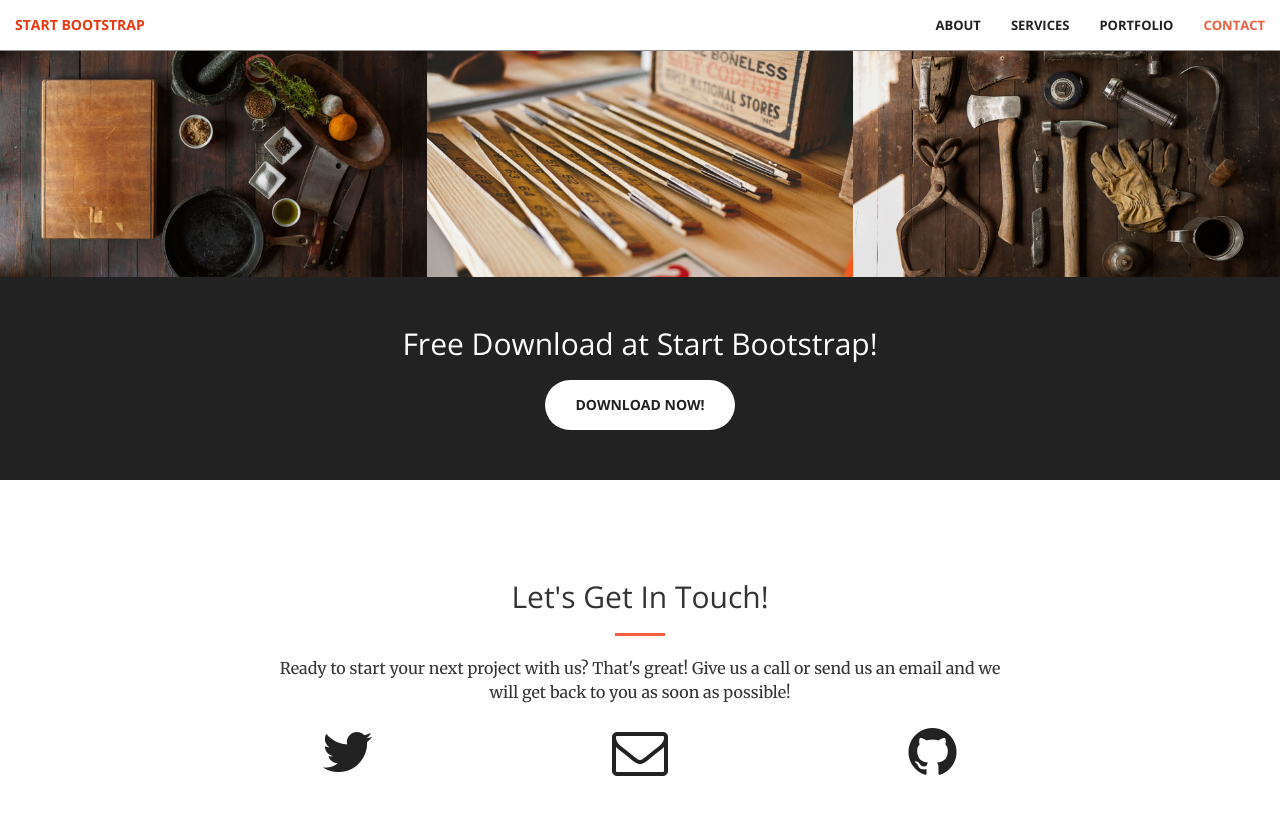
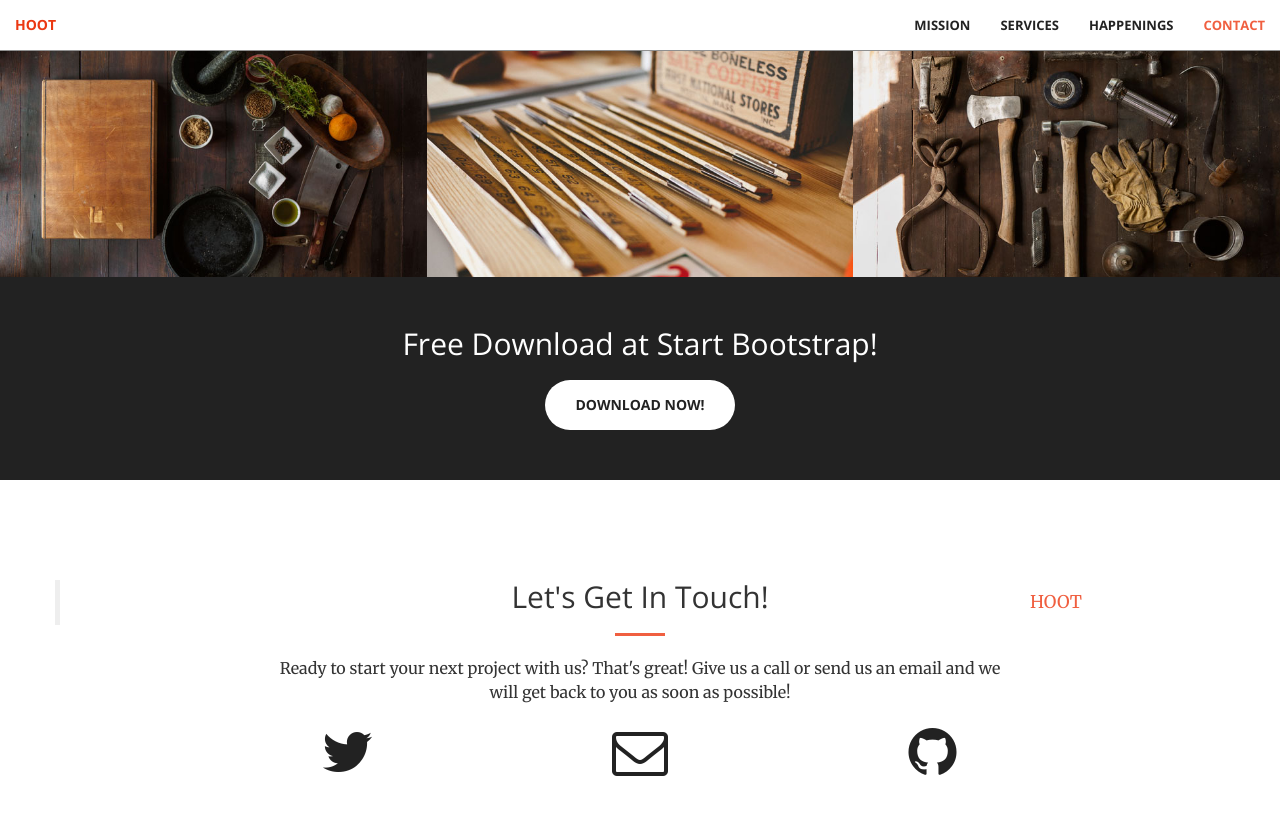
Before and after one commit to philipharding/hoot, a Jekyll site: the page built from index.html, in a window 1280 px wide and 900 px high, scrolled down 1957 px. Shown: the top 815 px of the window. Built offline with Jekyll 4.4.1, drawn with Linux system fonts in a browser that asks for light colours.

Commit message:
Adding HOOT Facebook

```diff
--- a/_config.yml
+++ b/_config.yml
@@ -1,5 +1,5 @@
 # Site settings
-title:
+title: HOOT Coffee House
 email:
 description: > # this means to ignore newlines until "baseurl:"
 baseurl: "" # the subpath of your site, e.g. /blog/
--- a/_includes/contact.html
+++ b/_includes/contact.html
@@ -25,5 +25,7 @@
             </a>
         </div>
 
+        <div class="fb-page" data-href="https://www.facebook.com/hootcoffee/" data-tabs="timeline" data-small-header="false" data-adapt-container-width="true" data-hide-cover="false" data-show-facepile="true"><blockquote cite="https://www.facebook.com/hootcoffee/" class="fb-xfbml-parse-ignore"><a href="https://www.facebook.com/hootcoffee/">HOOT</a></blockquote></div>
+
     </div>
 </section>
--- a/_includes/head.html
+++ b/_includes/head.html
@@ -6,7 +6,7 @@
     <meta name="description" content="">
     <meta name="author" content="">
 
-    <title>Creative - Start Bootstrap Theme</title>
+    <title>HOOT Coffee House</title>
 
     <!-- Bootstrap Core CSS -->
     <link rel="stylesheet" href="css/bootstrap.min.css" type="text/css">
--- a/_includes/nav.html
+++ b/_includes/nav.html
@@ -8,20 +8,20 @@
                 <span class="icon-bar"></span>
                 <span class="icon-bar"></span>
             </button>
-            <a class="navbar-brand page-scroll" href="#page-top">Start Bootstrap</a>
+            <a class="navbar-brand page-scroll" href="#page-top">HOOT</a>
         </div>
 
         <!-- Collect the nav links, forms, and other content for toggling -->
         <div class="collapse navbar-collapse" id="bs-example-navbar-collapse-1">
             <ul class="nav navbar-nav navbar-right">
                 <li>
-                    <a class="page-scroll" href="#about">About</a>
+                    <a class="page-scroll" href="#about">Mission</a>
                 </li>
                 <li>
                     <a class="page-scroll" href="#services">Services</a>
                 </li>
                 <li>
-                    <a class="page-scroll" href="#portfolio">Portfolio</a>
+                    <a class="page-scroll" href="#portfolio">Happenings</a>
                 </li>
                 <li>
                     <a class="page-scroll" href="#contact">Contact</a>
--- a/_includes/scripts.html
+++ b/_includes/scripts.html
@@ -11,3 +11,13 @@
 
 <!-- Custom Theme JavaScript -->
 <script src="js/creative.js"></script>
+
+<!--FB Code -->
+<div id="fb-root"></div>
+<script>(function(d, s, id) {
+  var js, fjs = d.getElementsByTagName(s)[0];
+  if (d.getElementById(id)) return;
+  js = d.createElement(s); js.id = id;
+  js.src = "//connect.facebook.net/en_US/sdk.js#xfbml=1&version=v2.8&appId=1120824548008526";
+  fjs.parentNode.insertBefore(js, fjs);
+}(document, 'script', 'facebook-jssdk'));</script>
```
